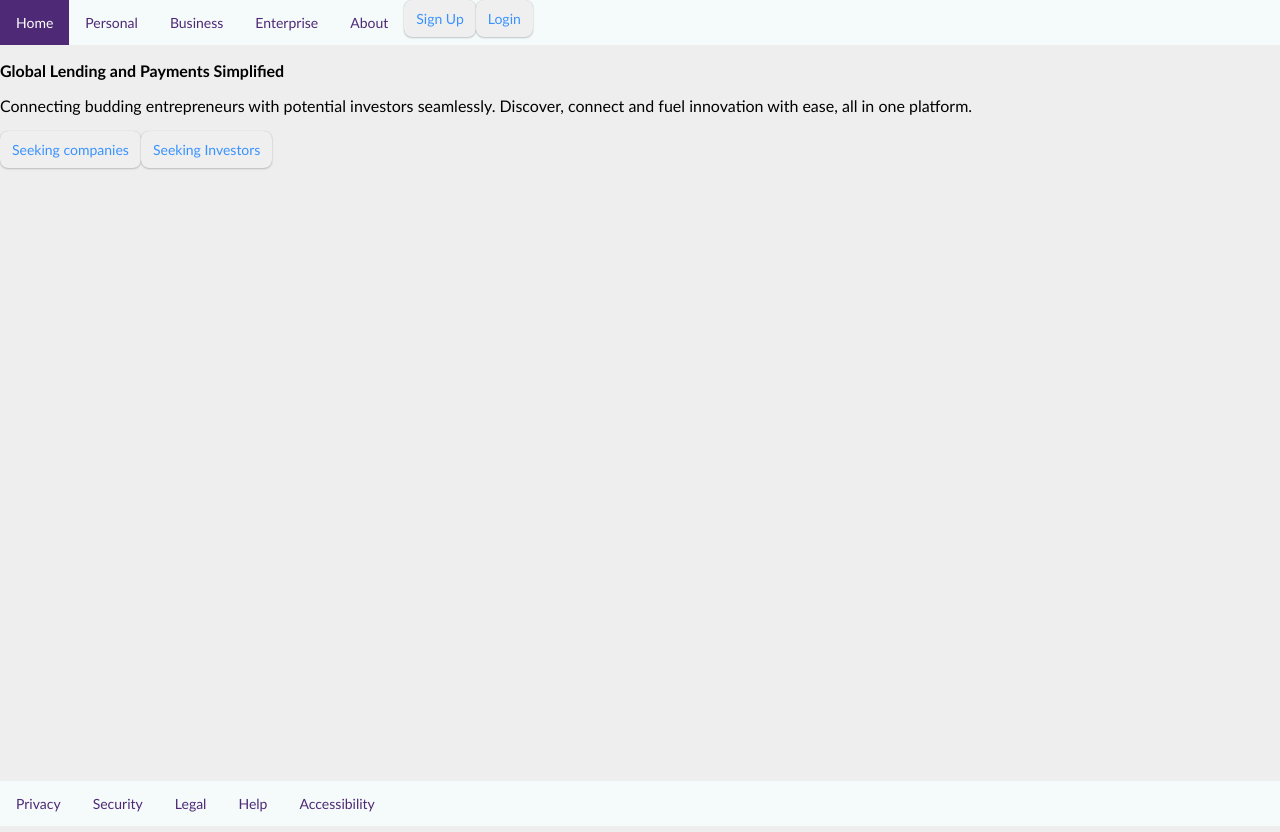
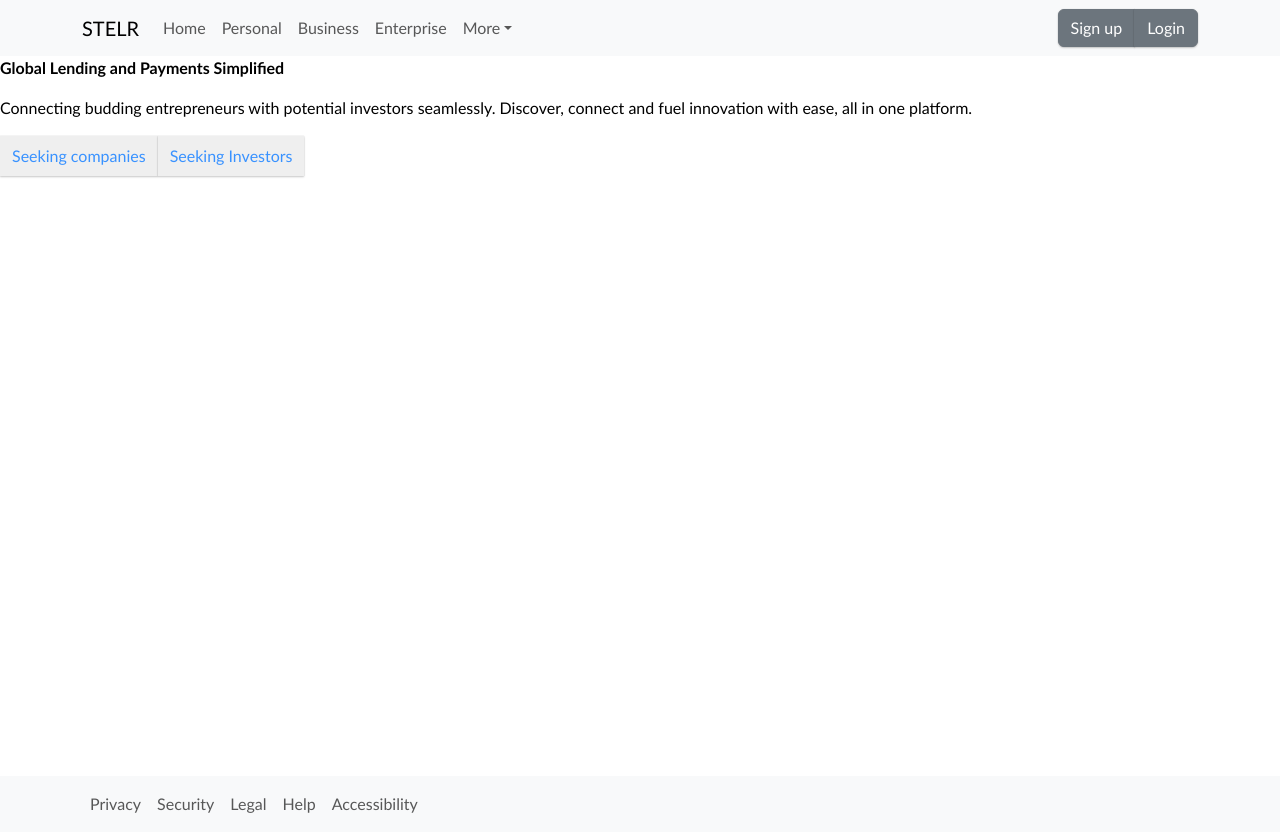
Before and after one commit to kchikosi/stelrbackend, a React (Vite) app in the folder src/main/client/: page / in a window 1280 px wide. Built offline with nearby package versions, Linux system fonts and the light colour scheme.

Commit message:
added react bootstrap
added react bootstrap

```diff
--- a/src/main/client/package.json
+++ b/src/main/client/package.json
@@ -10,7 +10,9 @@
     "preview": "vite preview"
   },
   "dependencies": {
+    "bootstrap": "^5.3.3",
     "react": "^18.2.0",
+    "react-bootstrap": "^2.10.2",
     "react-dom": "^18.2.0",
     "react-router-dom": "^6.23.1"
   },
--- a/src/main/client/src/index.css
+++ b/src/main/client/src/index.css
@@ -26,44 +26,6 @@ button {
   width: 100%;
 }
 
-/* Add a background color to the top navigation */
-#top-nav {
-  background-color: #F5FAFA;
-  overflow: hidden;
-  font-family: "Trebuchet MS", sans-serif;
-}
-
-/* Style the links inside the navigation bar */
-#top-nav a {
-  float: left;
-  color: #4E2975;
-  text-align: center;
-  padding: 14px 16px;
-  text-decoration: none;
-  font-size: 14px;
-}
-
-/* Add a color to the active/current link */
-#top-nav a.active {
-  background-color: #4E2975;
-  color: white;
-}
-
-#bottom-nav {
-  background-color: #F5FAFA;
-  overflow: hidden;
-  font-family: "Trebuchet MS", sans-serif;
-}
-
-#bottom-nav a {
-  float: left;
-  color: #4E2975;
-  text-align: center;
-  padding: 14px 16px;
-  text-decoration: none;
-  font-size: 14px;
-}
-
 .row {
   display: flex;
 }
@@ -72,45 +34,3 @@ button {
   flex: 33.33%;
   padding: 5px;
 }
-
-.dropdown {
-  float: left;
-  overflow: hidden;
-}
-
-.dropdown .dropbtn {
-  font-size: 16px;
-  border: none;
-  outline: none;
-  color: white;
-  padding: 14px 16px;
-  background-color: inherit;
-  font-family: inherit;
-  margin: 0;
-}
-
-.dropdown-content {
-  display: none;
-  position: absolute;
-  background-color: #f9f9f9;
-  min-width: 160px;
-  box-shadow: 0px 8px 16px 0px rgba(0,0,0,0.2);
-  z-index: 1;
-}
-
-.dropdown-content a {
-  float: none;
-  color: black;
-  padding: 12px 16px;
-  text-decoration: none;
-  display: block;
-  text-align: left;
-}
-
-.dropdown-content a:hover {
-  background-color: #ddd;
-}
-
-.dropdown:hover .dropdown-content {
-  display: block;
-}
--- a/src/main/client/src/main.tsx
+++ b/src/main/client/src/main.tsx
@@ -11,12 +11,17 @@ import Legal from './routes/bottom-nav/legal.tsx'
 import Help from './routes/bottom-nav/help.tsx'
 import Accessibility from './routes/bottom-nav/accessibility.tsx'
 import './index.css'
+
+
 import {
   createRoutesFromElements,
   createBrowserRouter,
   Route,
   RouterProvider
 } from "react-router-dom";
+
+
+import 'bootstrap/dist/css/bootstrap.min.css';
 
 const router = createBrowserRouter ([
     {
--- a/src/main/client/src/routes/bottom-nav/bottom-nav.tsx
+++ b/src/main/client/src/routes/bottom-nav/bottom-nav.tsx
@@ -1,11 +1,19 @@
+import Container from 'react-bootstrap/Container';
+import Nav from 'react-bootstrap/Nav';
+import Navbar from 'react-bootstrap/Navbar';
+
 export default function BottomNav() {
 return (
-        <div id="bottom-nav">
-          <a href="/privacy">Privacy</a>
-          <a href="/security">Security</a>
-          <a href="/legal">Legal</a>
-          <a href="/help">Help</a>
-          <a href="/accessibility">Accessibility</a>
-        </div>
+    <Navbar expand="lg" className="bg-body-tertiary">
+        <Container>
+            <Nav className="me-auto">
+                <Nav.Link href="/privacy">Privacy</Nav.Link>
+                <Nav.Link href="/security">Security</Nav.Link>
+                <Nav.Link href="/legal">Legal</Nav.Link>
+                <Nav.Link href="/help">Help</Nav.Link>
+                <Nav.Link href="/accessibility">Accessibility</Nav.Link>
+            </Nav>
+        </Container>
+    </Navbar>
 );
 }
--- a/src/main/client/src/routes/top-nav/top-nav.tsx
+++ b/src/main/client/src/routes/top-nav/top-nav.tsx
@@ -1,18 +1,36 @@
+import Container from 'react-bootstrap/Container';
+import Nav from 'react-bootstrap/Nav';
+import Navbar from 'react-bootstrap/Navbar';
+import NavDropdown from 'react-bootstrap/NavDropdown';
+import Button from 'react-bootstrap/Button';
+import ButtonGroup from 'react-bootstrap/ButtonGroup';
+
 export default function TopNav() {
 return (
-<>
-    <div id="top-nav">
-      <a className="active" href="/home">Home</a>
-      <a href="/personal">Personal</a>
-      <a href="/business">Business</a>
-      <a href="/enterprise">Enterprise</a>
-      <a href="/about">About</a>
-      <div className="button">
-          <button>Sign Up</button>
-          <button>Login</button>
-      </div>
-    </div>
-
-       </>
+    <>
+      <Navbar expand="lg" className="bg-body-tertiary">
+        <Container>
+           <Navbar.Brand href="#home">STELR</Navbar.Brand>
+           <Navbar.Toggle aria-controls="basic-navbar-nav" />
+           <Navbar.Collapse id="basic-navbar-nav">
+                <Nav className="me-auto">
+                    <Nav.Link href="/home">Home</Nav.Link>
+                    <Nav.Link href="/personal">Personal</Nav.Link>
+                    <Nav.Link href="/security">Business</Nav.Link>
+                    <Nav.Link href="/enterprise">Enterprise</Nav.Link>
+                    <NavDropdown title="More" id="basic-nav-dropdown">
+                        <NavDropdown.Item href="#action/3.1">About Us</NavDropdown.Item>
+                        <NavDropdown.Item href="#action/3.1">Contact Us</NavDropdown.Item>
+                        <NavDropdown.Item href="#action/3.1">FAQ</NavDropdown.Item>
+                    </NavDropdown>
+                </Nav>
+           </Navbar.Collapse>
+          <ButtonGroup aria-label="Basic example">
+            <Button variant="secondary">Sign up</Button>
+            <Button variant="secondary">Login</Button>
+          </ButtonGroup>
+        </Container>
+      </Navbar>
+    </>
 );
 }
```
Also changed, not shown: 1 other file (tests, documents, lock files or other folders).
